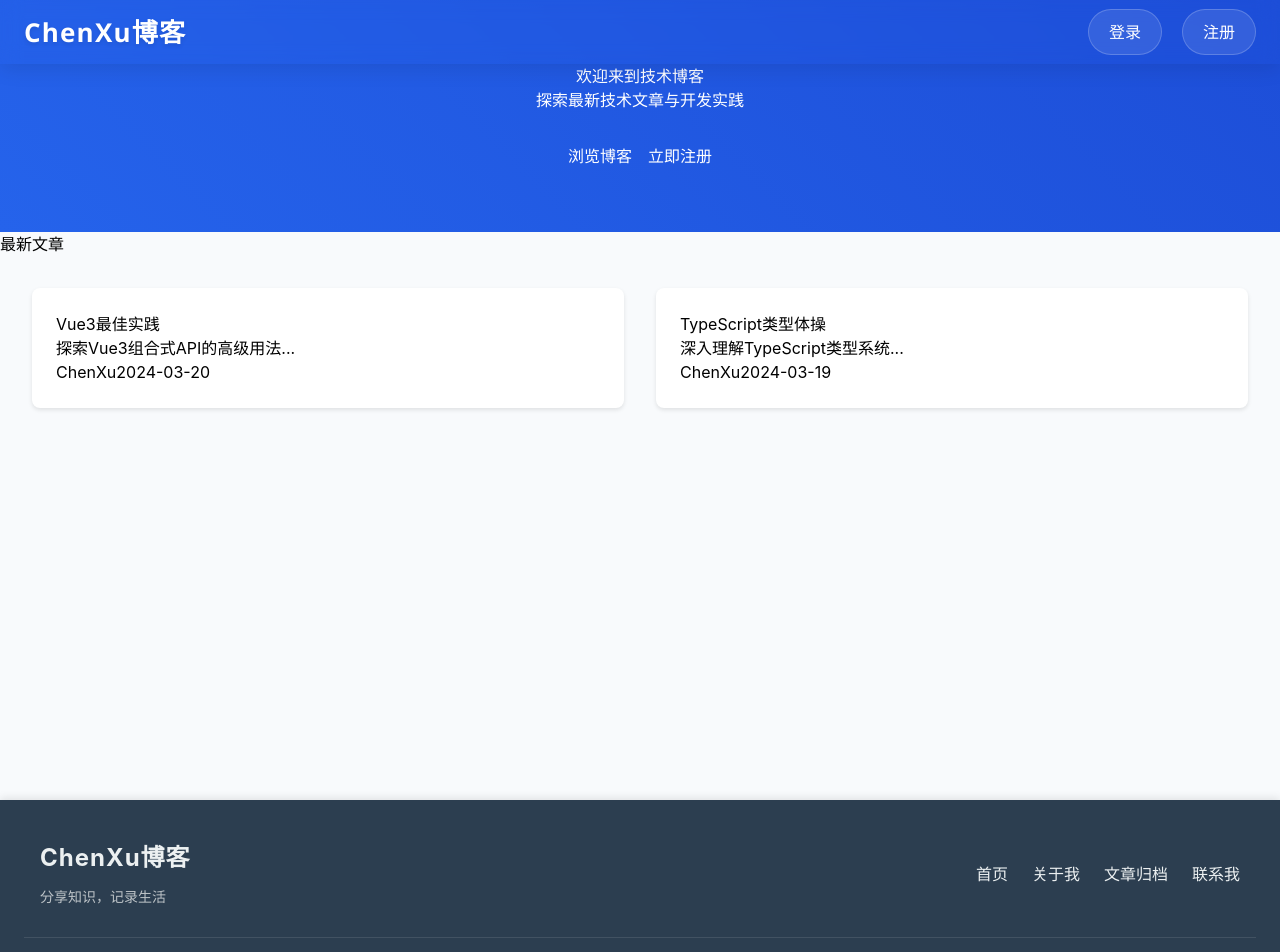
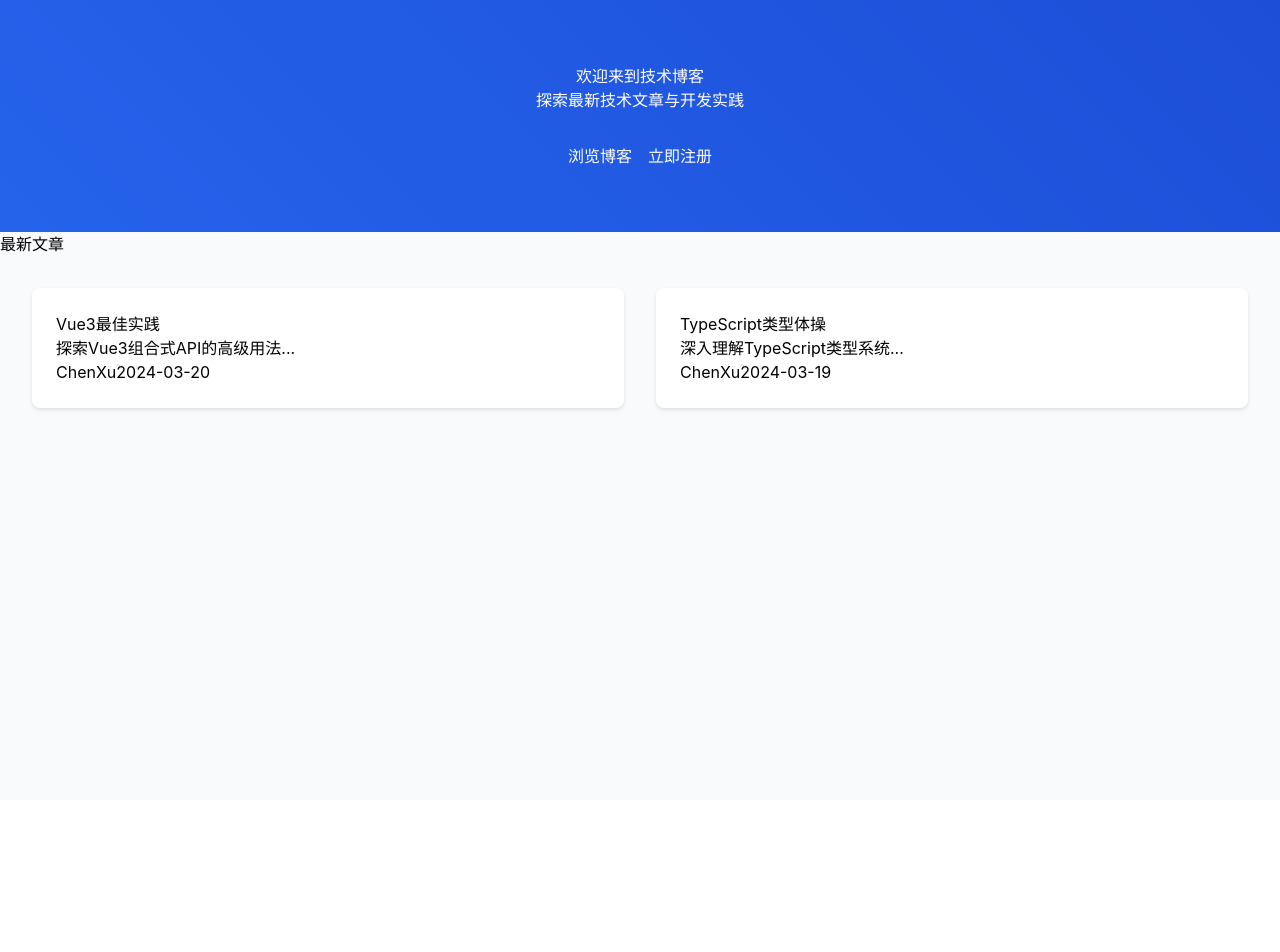
Before and after one commit to ChenXu233/ChenXuBlog, a Vue app in the folder frontend/: page /home#/home in a window 1280 px wide. Shown: the top 952 px of the page. After the commit the page ends 800 px from the top, so only its background shows below. Built offline with nearby package versions, Linux system fonts and the light colour scheme.

Commit message:
:sparkles: bar和footer条件性显示

```diff
--- a/frontend/src/App.vue
+++ b/frontend/src/App.vue
@@ -1,8 +1,8 @@
 <template>
   <div id="app">
-    <AppBar />
+    <AppBar v-if="$route.meta.showAppBar !== false" />
     <router-view />
-    <Footer />
+    <Footer v-if="$route.meta.showFooter !== false" />
   </div>
 </template>
 
--- a/frontend/src/router/index.ts
+++ b/frontend/src/router/index.ts
@@ -13,6 +13,8 @@ const routes: Array<RouteRecordRaw> = [
     meta: {
       title: "首页",
       keepAlive: true,
+      showAppBar: false, // 不显示AppBar
+      showFooter: false, // 不显示Footer
     },
   },
   {
--- a/frontend/src/types/article.ts
+++ b/frontend/src/types/article.ts
@@ -4,5 +4,5 @@ export interface Article {
   content: string;
   date: string;
   tags: string[];
-  cover?: string;
+  cover_url?: string;
 }
```
Also changed, not shown: 1 other file (tests, documents, lock files or other folders).
